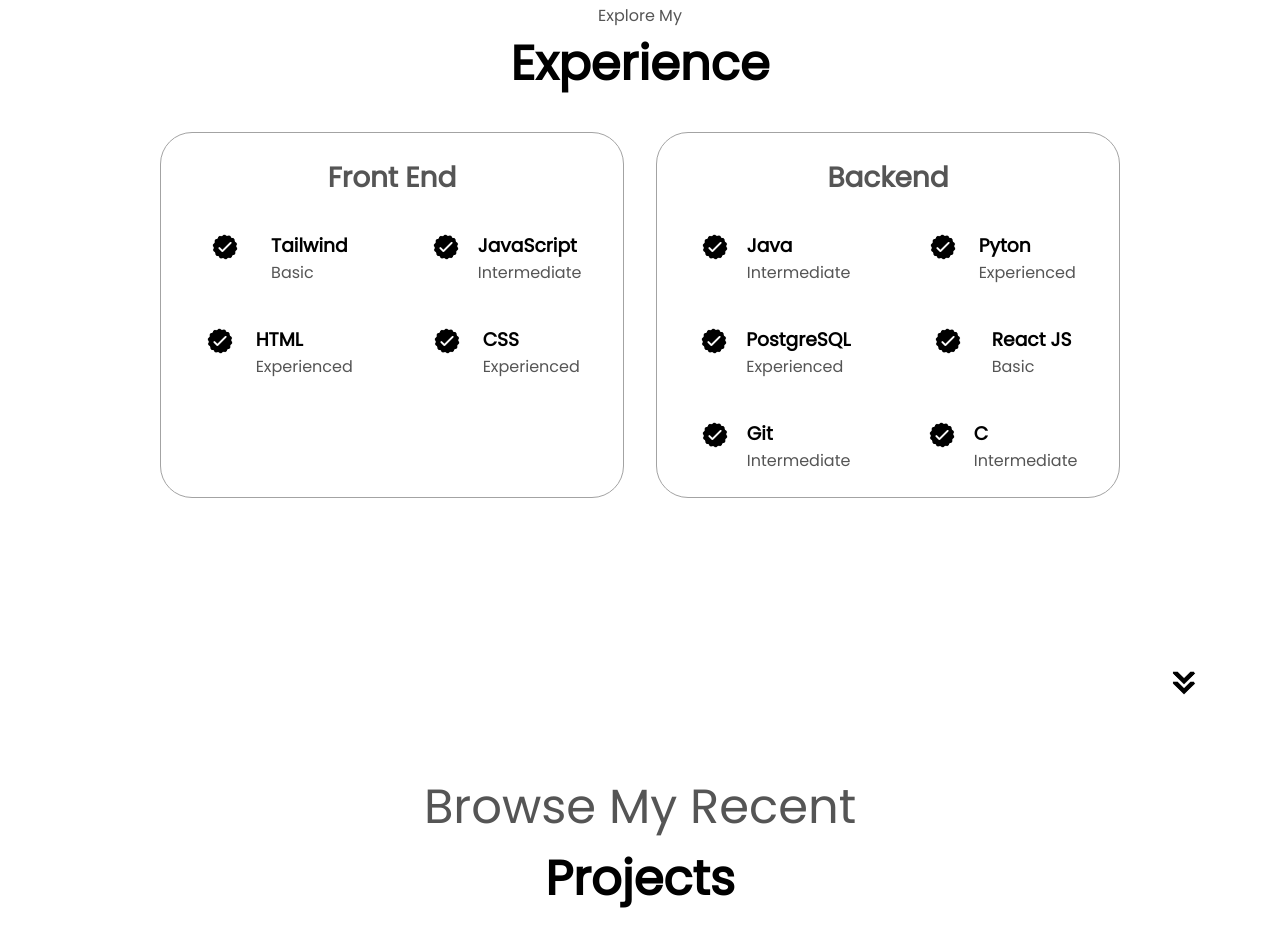
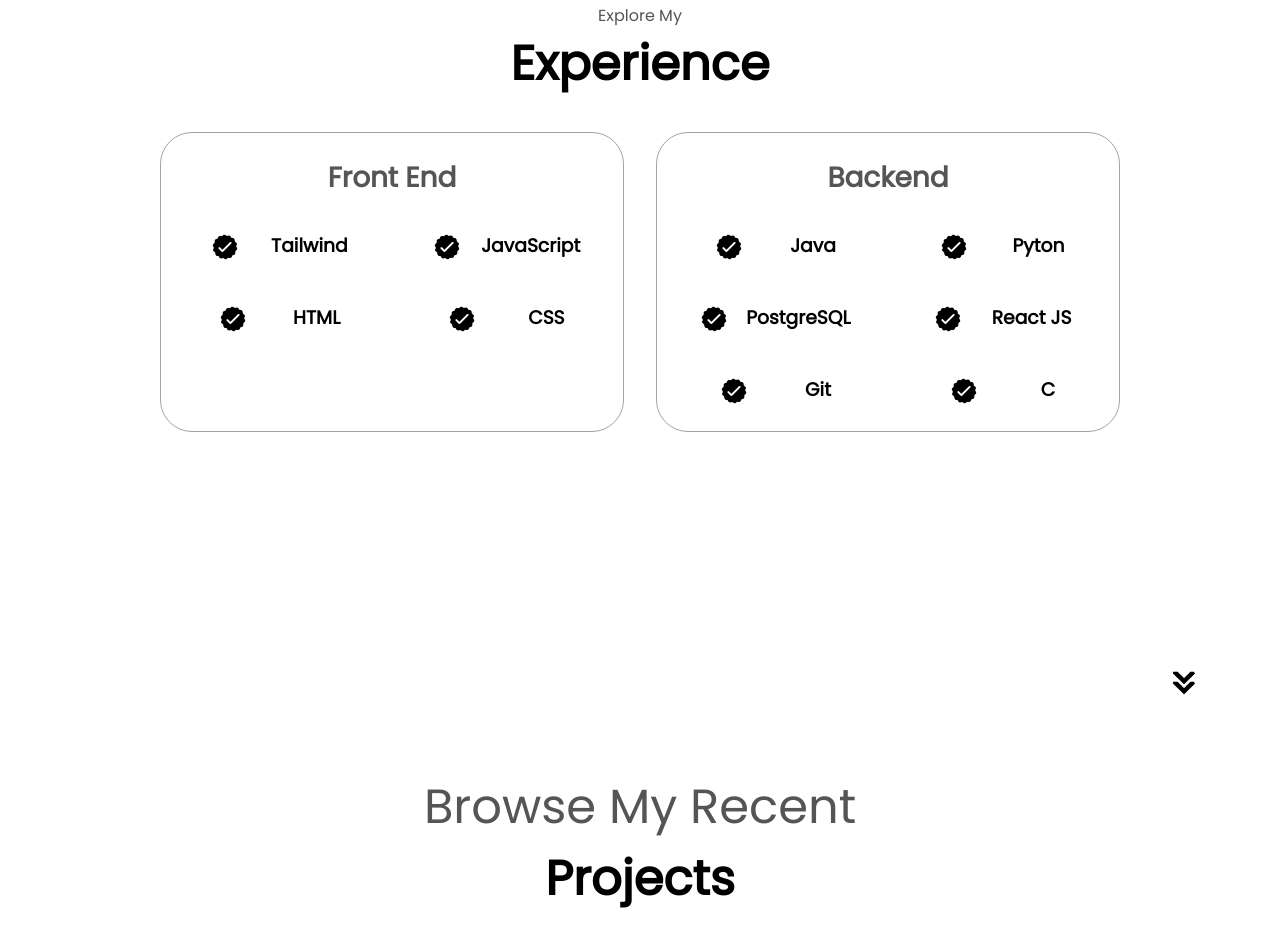
Before and after one commit to ukiah-sperry/html-css-js-Personal-Portfolio, a plain HTML site: page index.html in a window 1280 px wide. Shown: the part 1693-2638 px from the top of the page. Drawn offline with Linux system fonts and the light colour scheme.

Commit message:
Updating experience

```diff
--- a/index.html
+++ b/index.html
@@ -128,28 +128,24 @@
                             <img src="./assets/checkmark.png" alt="Exp Icon" class="icon">
                             <div>
                                 <h3>Tailwind</h3>
-                                <p>Basic</p>
                             </div>
                         </article>
                         <article>
                             <img src="./assets/checkmark.png" alt="Exp Icon" class="icon">
                             <div>
                                 <h3>JavaScript</h3>
-                                <p>Intermediate</p>
                             </div>
                         </article>
                         <article>
                             <img src="./assets/checkmark.png" alt="Exp Icon" class="icon">
                             <div>
                                 <h3>HTML</h3>
-                                <p>Experienced</p>
                             </div>
                         </article>
                         <article>
                             <img src="./assets/checkmark.png" alt="Exp Icon" class="icon">
                             <div>
                                 <h3>CSS</h3>
-                                <p>Experienced</p>
                             </div>
                         </article>
                     </div>
@@ -161,42 +157,36 @@
                             <img src="./assets/checkmark.png" alt="Exp Icon" class="icon">
                             <div>
                                 <h3>Java</h3>
-                                <p>Intermediate</p>
                             </div>
                         </article>
                         <article>
                             <img src="./assets/checkmark.png" alt="Exp Icon" class="icon">
                             <div>
                                 <h3>Pyton</h3>
-                                <p>Experienced</p>
                             </div>
                         </article>
                         <article>
                             <img src="./assets/checkmark.png" alt="Exp Icon" class="icon">
                             <div>
                                 <h3>PostgreSQL</h3>
-                                <p>Experienced</p>
                             </div>
                         </article>
                         <article>
                             <img src="./assets/checkmark.png" alt="Exp Icon" class="icon">
                             <div>
                                 <h3>React JS</h3>
-                                <p>Basic</p>
                             </div>
                         </article>
                         <article>
                             <img src="./assets/checkmark.png" alt="Exp Icon" class="icon">
                             <div>
                                 <h3>Git</h3>
-                                <p>Intermediate</p>
                             </div>
                         </article>
                         <article>
                             <img src="./assets/checkmark.png" alt="Exp Icon" class="icon">
                             <div>
                                 <h3>C</h3>
-                                <p>Intermediate</p>
                             </div>
                         </article>
                     </div>
```
